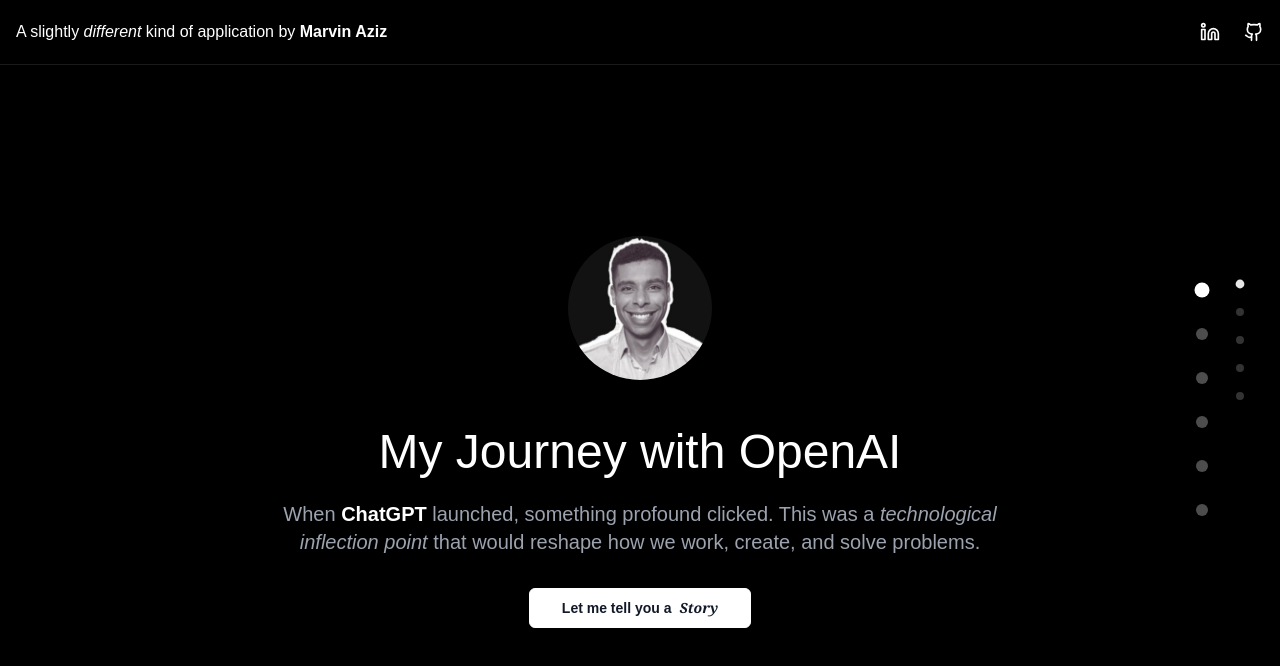
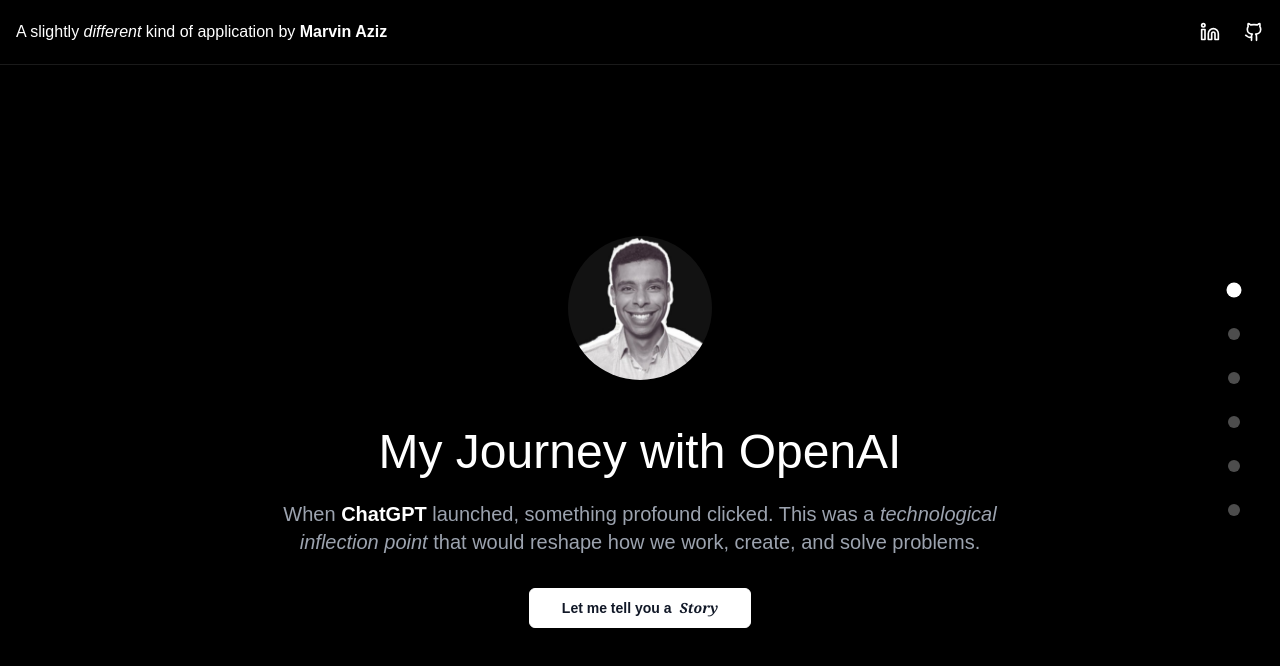
Before and after one commit to marvtub/openai-application, a Next.js app: page / in a window 1280 px wide. Shown: the top 666 px of the page. Built offline with nearby package versions, Linux system fonts and the light colour scheme.

Commit message:
fix: simplify dot navigation transitions

```diff
--- a/components/DotNavigation.tsx
+++ b/components/DotNavigation.tsx
@@ -15,34 +15,25 @@
 export default function DotNavigation() {
     const [activeSection, setActiveSection] = useState('')
     const [activeJourneyStep, setActiveJourneyStep] = useState(0)
-  const [isJourneyVisible, setIsJourneyVisible] = useState(false)
 
     useEffect(() => {
-    // Main sections observer
         const sectionObserver = new IntersectionObserver(
-      entries => {
-        entries.forEach(entry => {
-          // Check if it's the journey section
-          if (entry.target.id === 'journey') {
-            setIsJourneyVisible(entry.isIntersecting)
-          }
-
-          // Update active section only if the section is entering view
+            (entries) => {
+                entries.forEach((entry) => {
                     if (entry.isIntersecting) {
                         setActiveSection(entry.target.id)
                     }
                 })
             },
             {
-        rootMargin: '-49% 0px -49% 0px', // Slightly adjusted to ensure one section is always active
+                rootMargin: '-49% 0px -49% 0px',
                 threshold: 0,
             }
         )
 
-    // Journey steps observer
         const stepObserver = new IntersectionObserver(
-      entries => {
-        entries.forEach(entry => {
+            (entries) => {
+                entries.forEach((entry) => {
                     if (entry.isIntersecting) {
                         const step = Number(entry.target.getAttribute('data-step'))
                         if (!isNaN(step)) {
@@ -57,15 +48,13 @@
             }
         )
 
-    // Observe all sections
-    sections.forEach(section => {
+        sections.forEach((section) => {
             const element = document.getElementById(section.id)
             if (element) sectionObserver.observe(element)
         })
 
-    // Observe journey steps
         const journeySteps = document.querySelectorAll('[data-step]')
-    journeySteps.forEach(step => stepObserver.observe(step))
+        journeySteps.forEach((step) => stepObserver.observe(step))
 
         return () => {
             sectionObserver.disconnect()
@@ -91,28 +80,22 @@
         <div className="fixed right-8 top-1/2 -translate-y-1/2 z-50 flex gap-4">
             {/* Main section dots */}
             <div className="flex flex-col gap-4">
-        {sections.map(section => (
+                {sections.map((section) => (
                     <button
                         key={section.id}
                         onClick={() => scrollTo(section.id)}
                         className="group relative p-2"
                     >
                         {/* Label */}
-            <span
-              className="absolute right-full mr-2 py-1 px-2 rounded bg-zinc-900/90 text-white text-sm
-                           whitespace-nowrap opacity-0 group-hover:opacity-100 transition-opacity"
-            >
+                        <span className="absolute right-full mr-2 py-1 px-2 rounded bg-zinc-900/90 text-white text-sm
+                           whitespace-nowrap opacity-0 group-hover:opacity-100 transition-opacity">
                             {section.name}
                         </span>
 
                         {/* Dot */}
                         <div
                             className={`w-3 h-3 rounded-full transition-all duration-300
-                ${
-                  activeSection === section.id
-                    ? 'bg-white scale-125'
-                    : 'bg-white/30 hover:bg-white/50'
-                }`}
+                ${activeSection === section.id ? 'bg-white scale-125' : 'bg-white/30 hover:bg-white/50'}`}
                         />
                     </button>
                 ))}
@@ -120,12 +103,13 @@
 
             {/* Journey step dots */}
             <AnimatePresence>
-        {isJourneyVisible && (
+                {activeSection === 'journey' && (
                     <motion.div
-            initial={{ opacity: 0, x: -10 }}
-            animate={{ opacity: 1, x: 0 }}
-            exit={{ opacity: 0, x: -10 }}
                         className="flex flex-col gap-3"
+                        initial={{ opacity: 0, x: -10, width: 0 }}
+                        animate={{ opacity: 1, x: 0, width: 'auto' }}
+                        exit={{ opacity: 0, x: -10, width: 0 }}
+                        transition={{ duration: 0.3, ease: 'easeOut' }}
                     >
                         {Array.from({ length: 5 }).map((_, index) => (
                             <button
@@ -134,18 +118,15 @@
                                 className="group relative p-1"
                             >
                                 {/* Step label */}
-                <span
-                  className="absolute right-full mr-2 py-1 px-2 rounded bg-zinc-900/90 text-white text-xs
-                               whitespace-nowrap opacity-0 group-hover:opacity-100 transition-opacity"
-                >
+                                <span className="absolute right-full mr-2 py-1 px-2 rounded bg-zinc-900/90 text-white text-xs
+                               whitespace-nowrap opacity-0 group-hover:opacity-100 transition-opacity">
                                     Step {index + 1}
                                 </span>
 
                                 {/* Step dot */}
                                 <div
                                     className={`w-2 h-2 rounded-full transition-all duration-300
-                    ${
-                      activeJourneyStep === index
+                    ${activeJourneyStep === index
                                             ? 'bg-white/90 scale-110'
                                             : 'bg-white/20 hover:bg-white/40'
                                         }`}
```
Lines whose indentation alone changed are shown as unchanged.
